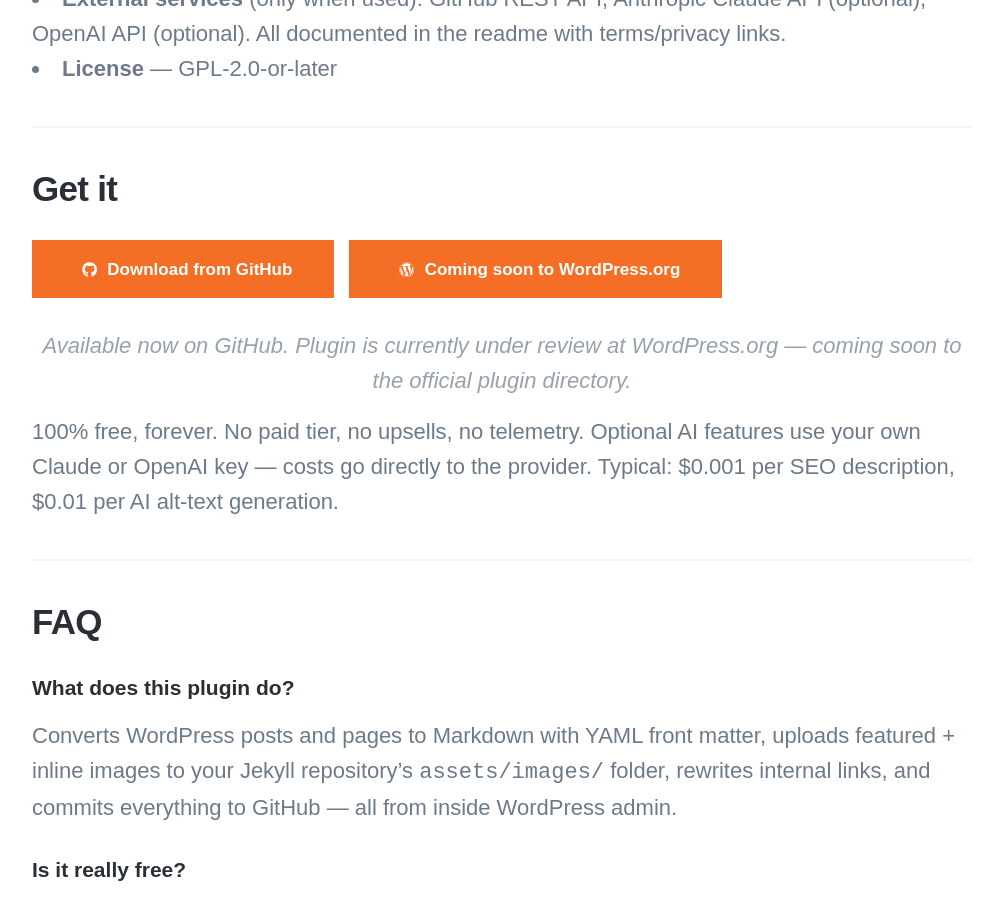
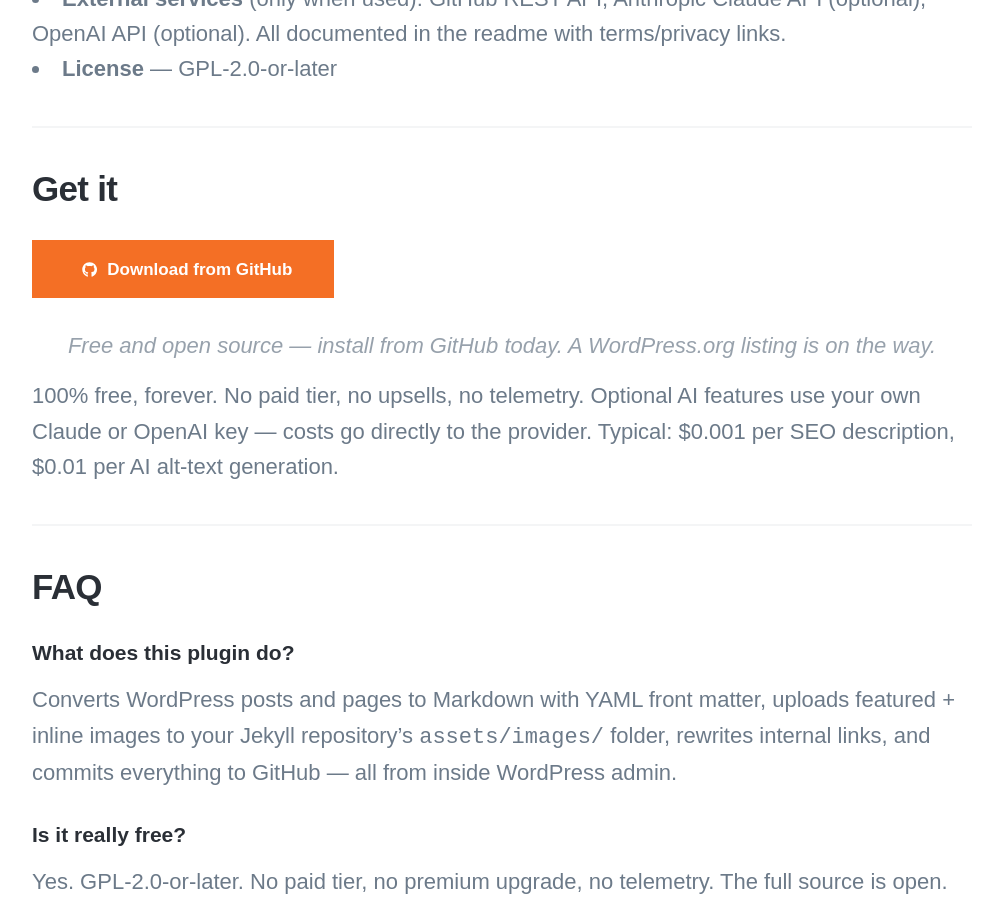
Before and after one commit to raybogman/raybogman.github.io, a Jekyll site: the page built from _pages/ai-wordpress-jekyll-sync.md, in a window 1280 px wide and 900 px high, scrolled down 5431 px. Shown: the whole window, without its empty margins (138-1130 px from the left). Built offline with Jekyll 4.4.1, drawn with Linux system fonts in a browser that asks for light colours; nearby versions of some CDN libraries; some web fonts are replaced.

Commit message:
Soften AI WordPress Sync wp.org wording to evergreen; drop dead button
Plugin is still pending at WordPress.org (not yet published), so the
'Coming soon to WordPress.org' button linked to a non-existent listing (404).
Remove it, keep GitHub as the single actionable CTA, and replace the
time-stamped 'under review' note with an evergreen 'on the way' line.
Dated June 1 blog post left as-is (its 'under review' note is still accurate).

Co-Authored-By: Claude Opus 4.8 (1M context) <noreply@anthropic.com>

```diff
--- a/_pages/ai-wordpress-jekyll-sync.md
+++ b/_pages/ai-wordpress-jekyll-sync.md
@@ -131,12 +131,9 @@ WP-Cron runs every 1, 6, 12, or 24 hours to catch posts you missed approving man
   <a href="https://github.com/raybogman/raybogman-ai-sync-for-jekyll" class="button button--large">
     <i class="fab fa-github"></i> Download from GitHub
   </a>
-  <a href="https://wordpress.org/plugins/raybogman-jekyll-sync/" class="button button--large">
-    <i class="fab fa-wordpress"></i> Coming soon to WordPress.org
-  </a>
 </div>
 
-<p style="text-align: center; opacity: 0.7; margin-top: 0.75rem;"><em>Available now on GitHub. Plugin is currently under review at WordPress.org — coming soon to the official plugin directory.</em></p>
+<p style="text-align: center; opacity: 0.7; margin-top: 0.75rem;"><em>Free and open source — install from GitHub today. A WordPress.org listing is on the way.</em></p>
 
 100% free, forever. No paid tier, no upsells, no telemetry. Optional AI features use your own Claude or OpenAI key — costs go directly to the provider. Typical: $0.001 per SEO description, $0.01 per AI alt-text generation.
 
```
